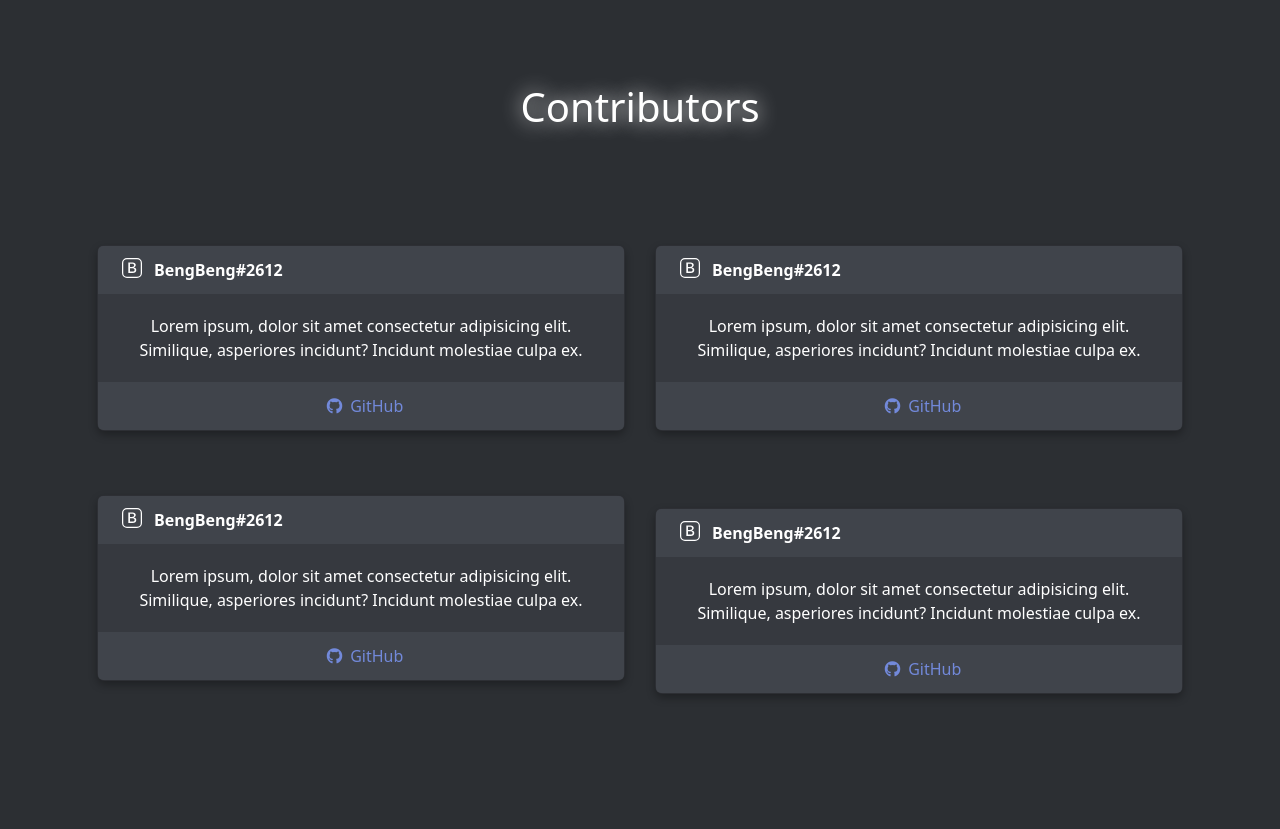
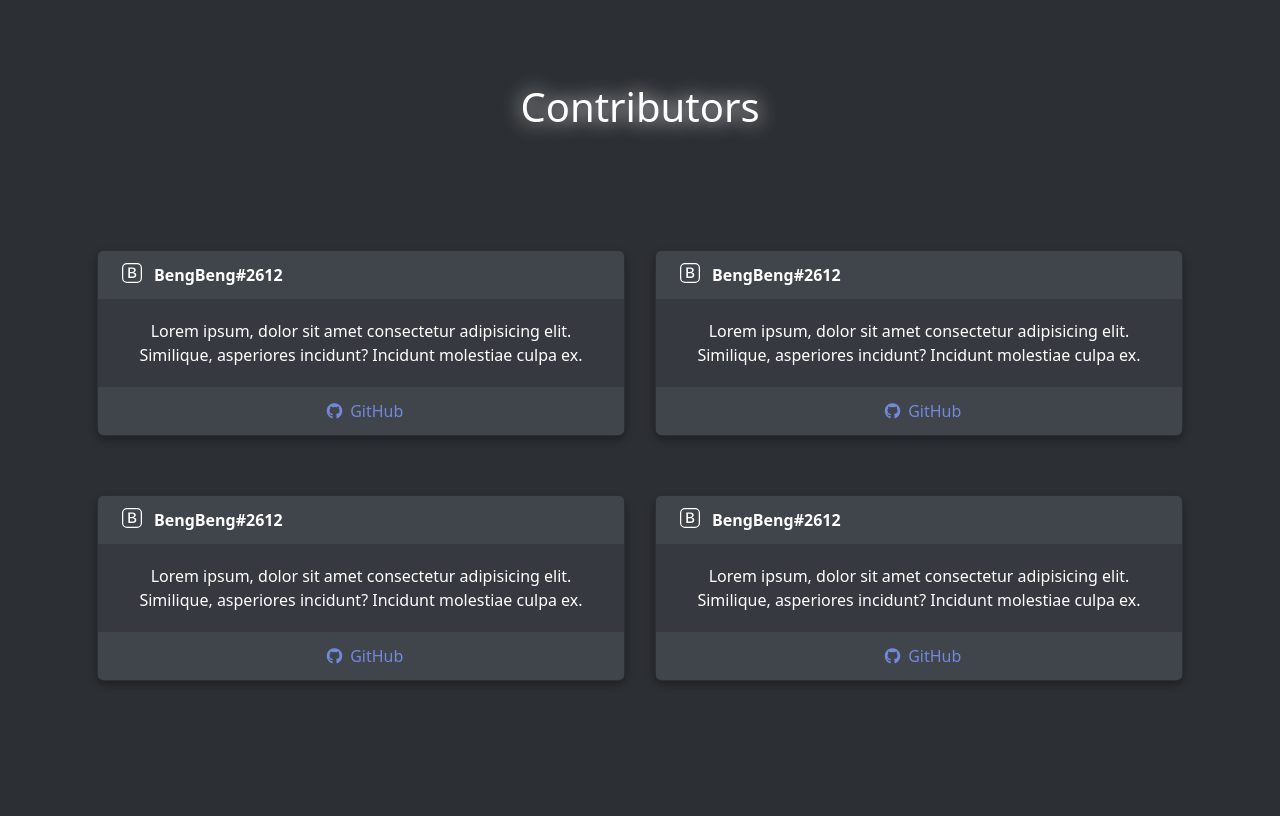
Before and after one commit to niezk/porschecool, a website: page index.html in a window 1280 px wide. Shown: the part 5045-5874 px from the top of the page. Drawn offline with nearby package versions, Linux system fonts and the light colour scheme.

Commit message:
launching now

```diff
--- a/index.html
+++ b/index.html
@@ -280,7 +280,7 @@
 
         <!-- card contributor grup start -->
       <div class="cards-group d-xl-flex text-center justify-content-center align-items-center container">
-        <div class="card-contribut mt-3">
+        <div class="card-contribut mt-4">
           <div class="card">
             <div class="card-header d-flex fw-bold text-white ">
               <h5 class="px-2">
@@ -298,7 +298,7 @@
           </div>
         </div>
         <!--  -->
-        <div class="card-contribut">
+        <div class="card-contribut mt-xl-4">
           <div class="card">
             <div class="card-header d-flex fw-bold text-white ">
               <h5 class="px-2">
--- a/misc/style.css
+++ b/misc/style.css
@@ -181,7 +181,7 @@
 
 .card-contribut {
     margin: 15px;
-    margin-top: 42px;
+    margin-top: 47px;
     /* PR BUAT CONTRIBUTOR CARD FLEX DI LAPTOP DAN KECILKAN WIDTH !!! */
 }
 
```
